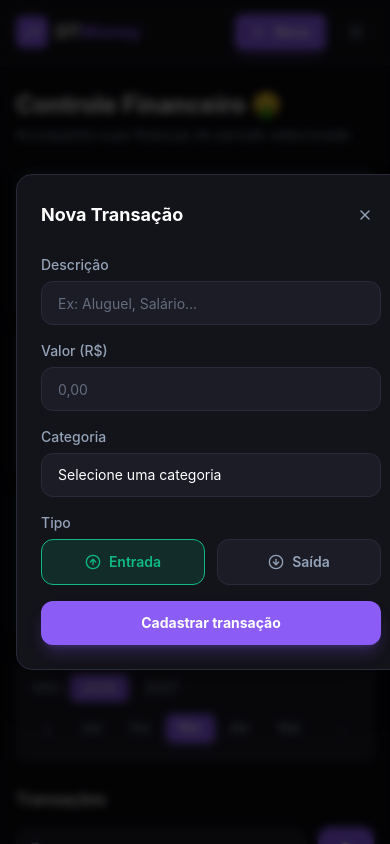
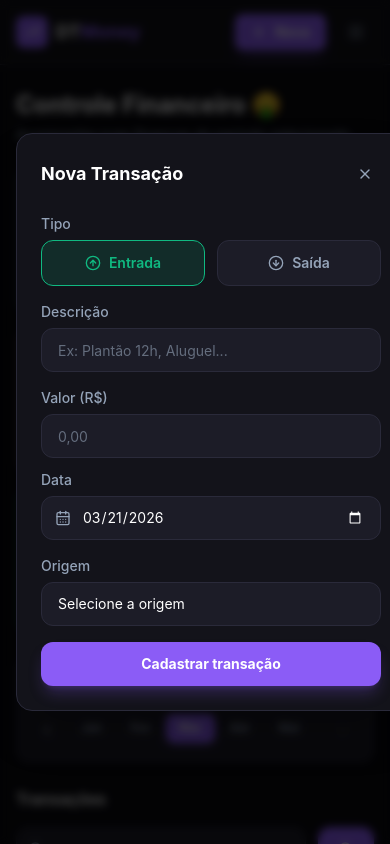
Before and after one commit to juanevangelista1/Finance_Controll, a Next.js app: page / in a window 390 px wide. Both pictures are taken after a click on the button "Nova". Shown: the top 844 px of the page. Built offline with nearby package versions, Linux system fonts and the light colour scheme.

Commit message:
feat: Implement core transaction management features including UI components for display, search, and creation, backed by session storage.

```diff
--- a/src/application/transaction/dtos/TransactionDTO.ts
+++ b/src/application/transaction/dtos/TransactionDTO.ts
@@ -3,6 +3,7 @@ export interface CreateTransactionDTO {
   amount: number
   type: 'income' | 'outcome'
   category: string
+  date: string // YYYY-MM-DD
 }
 
 export interface TransactionFilterDTO {
--- a/src/infrastructure/repositories/SessionStorageTransactionRepository.ts
+++ b/src/infrastructure/repositories/SessionStorageTransactionRepository.ts
@@ -31,13 +31,16 @@ export class SessionStorageTransactionRepository implements ITransactionReposito
 
   create(data: CreateTransactionDTO): Transaction {
     const transactions = this.getAll()
+    // Parse the date as local noon to avoid UTC offset crossing month boundary
+    const [y, m, d] = data.date.split('-').map(Number)
+    const localDate = new Date(y, m - 1, d, 12, 0, 0)
     const newTransaction: Transaction = {
       id: generateId(),
       description: data.description,
       type: data.type,
       amount: data.amount,
       category: data.category,
-      createdAt: new Date().toISOString(),
+      createdAt: localDate.toISOString(),
     }
     this.persist([...transactions, newTransaction])
     return newTransaction
--- a/src/presentation/components/Footer/index.tsx
+++ b/src/presentation/components/Footer/index.tsx
@@ -22,7 +22,7 @@ export function Footer() {
               href="https://www.linkedin.com/in/juan-evangelista/"
               target="_blank"
               rel="noopener noreferrer"
-              className="inline-flex items-center gap-1 font-semibold text-dt-purple-light hover:text-white transition-colors group"
+              className="inline-flex cursor-pointer items-center gap-1 font-semibold text-dt-purple-light hover:text-white transition-colors group"
             >
               Juan Evangelista
               <Linkedin className="h-3.5 w-3.5 transition-transform group-hover:scale-110" />
--- a/src/presentation/components/Header/index.tsx
+++ b/src/presentation/components/Header/index.tsx
@@ -23,7 +23,7 @@ export function Header() {
         <div className="mx-auto max-w-6xl px-4 sm:px-6">
           <div className="flex h-16 items-center justify-between">
             {/* Logo */}
-            <Link href="/" className="flex items-center gap-2 group">
+            <Link href="/" className="flex cursor-pointer items-center gap-2 group">
               <div className="flex h-8 w-8 items-center justify-center rounded-lg bg-dt-purple transition-transform group-hover:scale-110">
                 <TrendingUp className="h-4 w-4 text-white" />
               </div>
@@ -39,7 +39,7 @@ export function Header() {
                   key={link.href}
                   href={link.href}
                   className={cn(
-                    'px-4 py-2 rounded-lg text-sm font-medium transition-colors',
+                    'cursor-pointer px-4 py-2 rounded-lg text-sm font-medium transition-colors',
                     pathname === link.href
                       ? 'bg-dt-purple/20 text-dt-purple-light'
                       : 'text-dt-muted hover:text-white hover:bg-white/5',
@@ -54,7 +54,7 @@ export function Header() {
             <div className="flex items-center gap-3">
               <button
                 onClick={() => setModalOpen(true)}
-                className="flex items-center gap-2 rounded-lg bg-dt-purple px-4 py-2 text-sm font-semibold text-white shadow-lg shadow-dt-purple/25 transition-all hover:bg-dt-purple-dark hover:shadow-dt-purple/40 active:scale-95"
+                className="flex cursor-pointer items-center gap-2 rounded-lg bg-dt-purple px-4 py-2 text-sm font-semibold text-white shadow-lg shadow-dt-purple/25 transition-all hover:bg-dt-purple-dark hover:shadow-dt-purple/40 active:scale-95"
               >
                 <Plus className="h-4 w-4" />
                 <span className="hidden sm:inline">Nova transação</span>
@@ -64,7 +64,7 @@ export function Header() {
               {/* Mobile menu */}
               <button
                 onClick={() => setMenuOpen(!menuOpen)}
-                className="md:hidden p-2 rounded-lg text-dt-muted hover:text-white hover:bg-white/5 transition-colors"
+                className="md:hidden cursor-pointer p-2 rounded-lg text-dt-muted hover:text-white hover:bg-white/5 transition-colors"
                 aria-label="Menu"
               >
                 {menuOpen ? <X className="h-5 w-5" /> : <Menu className="h-5 w-5" />}
@@ -81,7 +81,7 @@ export function Header() {
                   href={link.href}
                   onClick={() => setMenuOpen(false)}
                   className={cn(
-                    'flex items-center gap-2 px-4 py-3 text-sm font-medium rounded-lg transition-colors',
+                    'cursor-pointer flex items-center gap-2 px-4 py-3 text-sm font-medium rounded-lg transition-colors',
                     pathname === link.href
                       ? 'text-dt-purple-light bg-dt-purple/10'
                       : 'text-dt-muted hover:text-white hover:bg-white/5',
--- a/src/presentation/components/MonthYearFilter/index.tsx
+++ b/src/presentation/components/MonthYearFilter/index.tsx
@@ -41,7 +41,7 @@ export function MonthYearFilter() {
               key={year}
               onClick={() => setFilter({ year })}
               className={cn(
-                'rounded-lg px-3 py-1 text-sm font-medium transition-colors',
+                'cursor-pointer rounded-lg px-3 py-1 text-sm font-medium transition-colors',
                 currentYear === year
                   ? 'bg-dt-purple text-white'
                   : 'text-dt-muted hover:text-white hover:bg-white/5',
@@ -70,7 +70,7 @@ export function MonthYearFilter() {
               key={month}
               onClick={() => setFilter({ month: index })}
               className={cn(
-                'flex-shrink-0 rounded-lg px-3 py-1.5 text-xs font-semibold transition-all',
+                'cursor-pointer flex-shrink-0 rounded-lg px-3 py-1.5 text-xs font-semibold transition-all',
                 currentMonth === index
                   ? 'bg-dt-purple text-white shadow-md shadow-dt-purple/30 scale-105'
                   : 'text-dt-muted hover:text-white hover:bg-white/5',
--- a/src/presentation/components/NewTransactionModal/index.tsx
+++ b/src/presentation/components/NewTransactionModal/index.tsx
@@ -4,7 +4,7 @@ import { useForm, Controller } from 'react-hook-form'
 import { zodResolver } from '@hookform/resolvers/zod'
 import { z } from 'zod'
 import * as Dialog from '@radix-ui/react-dialog'
-import { ArrowUpCircle, ArrowDownCircle, X } from 'lucide-react'
+import { ArrowUpCircle, ArrowDownCircle, X, CalendarDays } from 'lucide-react'
 import { useTransactionsContext } from '../../contexts/TransactionsContext'
 import { cn } from '../../../shared/utils/cn'
 
@@ -13,14 +13,28 @@ const schema = z.object({
   amount: z.coerce.number().positive('Valor deve ser positivo'),
   category: z.string().min(1, 'Categoria obrigatória'),
   type: z.enum(['income', 'outcome']),
+  date: z.string().min(1, 'Data obrigatória'),
 })
 
 type FormData = z.infer<typeof schema>
 
-const CATEGORIES = [
+const INCOME_CATEGORIES = [
+  'Plantão', 'SAMU', 'AeroMédico', 'Salário',
+  'Freelance', 'Investimentos', 'Outros',
+]
+
+const OUTCOME_CATEGORIES = [
   'Alimentação', 'Moradia', 'Transporte', 'Saúde', 'Educação',
-  'Lazer', 'Assinaturas', 'Trabalho', 'Freelance', 'Investimentos', 'Outros',
+  'Lazer', 'Assinaturas', 'Outros',
 ]
+
+function todayISO(): string {
+  const now = new Date()
+  const y = now.getFullYear()
+  const m = String(now.getMonth() + 1).padStart(2, '0')
+  const d = String(now.getDate()).padStart(2, '0')
+  return `${y}-${m}-${d}`
+}
 
 interface Props {
   open: boolean
@@ -34,20 +48,25 @@ export function NewTransactionModal({ open, onOpenChange }: Props) {
     handleSubmit,
     control,
     reset,
+    watch,
+    setValue,
     formState: { errors, isSubmitting },
   } = useForm<FormData>({
     resolver: zodResolver(schema),
-    defaultValues: { type: 'income' },
+    defaultValues: { type: 'income', date: todayISO() },
   })
+
+  const currentType = watch('type')
+  const categories = currentType === 'income' ? INCOME_CATEGORIES : OUTCOME_CATEGORIES
 
   function onSubmit(data: FormData) {
     createTransaction(data)
-    reset()
+    reset({ type: 'income', date: todayISO() })
     onOpenChange(false)
   }
 
   function handleClose() {
-    reset()
+    reset({ type: 'income', date: todayISO() })
     onOpenChange(false)
   }
 
@@ -55,20 +74,67 @@ export function NewTransactionModal({ open, onOpenChange }: Props) {
     <Dialog.Root open={open} onOpenChange={handleClose}>
       <Dialog.Portal>
         <Dialog.Overlay className="fixed inset-0 z-50 bg-black/70 backdrop-blur-sm animate-fade-in" />
-        <Dialog.Content className="fixed left-1/2 top-1/2 z-50 w-full max-w-lg -translate-x-1/2 -translate-y-1/2 rounded-2xl border border-dt-border bg-dt-surface p-6 shadow-2xl animate-slide-up mx-4">
+        <Dialog.Content className="fixed left-1/2 top-1/2 z-50 w-full max-w-lg -translate-x-1/2 -translate-y-1/2 rounded-2xl border border-dt-border bg-dt-surface p-6 shadow-2xl animate-slide-up mx-4 max-h-[90dvh] overflow-y-auto">
           <div className="mb-6 flex items-center justify-between">
             <Dialog.Title className="text-lg font-bold text-white">
               Nova Transação
             </Dialog.Title>
             <button
               onClick={handleClose}
-              className="rounded-lg p-2 text-dt-muted hover:text-white hover:bg-white/5 transition-colors"
+              className="cursor-pointer rounded-lg p-2 text-dt-muted hover:text-white hover:bg-white/5 transition-colors"
             >
               <X className="h-4 w-4" />
             </button>
           </div>
 
           <form onSubmit={handleSubmit(onSubmit)} className="space-y-4">
+            {/* Type — primeiro para as categorias reagirem */}
+            <div>
+              <label className="mb-1.5 block text-sm font-medium text-dt-muted">
+                Tipo
+              </label>
+              <Controller
+                control={control}
+                name="type"
+                render={({ field }) => (
+                  <div className="grid grid-cols-2 gap-3">
+                    <button
+                      type="button"
+                      onClick={() => {
+                        field.onChange('income')
+                        setValue('category', '')
+                      }}
+                      className={cn(
+                        'cursor-pointer flex items-center justify-center gap-2 rounded-xl border py-3 text-sm font-semibold transition-all',
+                        field.value === 'income'
+                          ? 'border-dt-green bg-dt-green/15 text-dt-green'
+                          : 'border-dt-border bg-dt-card text-dt-muted hover:border-dt-green/30 hover:text-dt-green',
+                      )}
+                    >
+                      <ArrowUpCircle className="h-4 w-4" />
+                      Entrada
+                    </button>
+                    <button
+                      type="button"
+                      onClick={() => {
+                        field.onChange('outcome')
+                        setValue('category', '')
+                      }}
+                      className={cn(
+                        'cursor-pointer flex items-center justify-center gap-2 rounded-xl border py-3 text-sm font-semibold transition-all',
+                        field.value === 'outcome'
+                          ? 'border-dt-red bg-dt-red/15 text-dt-red'
+                          : 'border-dt-border bg-dt-card text-dt-muted hover:border-dt-red/30 hover:text-dt-red',
+                      )}
+                    >
+                      <ArrowDownCircle className="h-4 w-4" />
+                      Saída
+                    </button>
+                  </div>
+                )}
+              />
+            </div>
+
             {/* Description */}
             <div>
               <label className="mb-1.5 block text-sm font-medium text-dt-muted">
@@ -76,7 +142,7 @@ export function NewTransactionModal({ open, onOpenChange }: Props) {
               </label>
               <input
                 {...register('description')}
-                placeholder="Ex: Aluguel, Salário..."
+                placeholder="Ex: Plantão 12h, Aluguel..."
                 className="h-11 w-full rounded-xl border border-dt-border bg-dt-card px-4 text-sm text-white placeholder:text-dt-muted/60 focus:border-dt-purple/60 focus:outline-none focus:ring-2 focus:ring-dt-purple/20 transition-all"
               />
               {errors.description && (
@@ -84,7 +150,8 @@ export function NewTransactionModal({ open, onOpenChange }: Props) {
               )}
             </div>
 
-            {/* Amount */}
+            {/* Amount + Date lado a lado */}
+            <div className="grid grid-cols-1 sm:grid-cols-2 gap-3">
               <div>
                 <label className="mb-1.5 block text-sm font-medium text-dt-muted">
                   Valor (R$)
@@ -102,64 +169,43 @@ export function NewTransactionModal({ open, onOpenChange }: Props) {
                 )}
               </div>
 
-            {/* Category */}
               <div>
                 <label className="mb-1.5 block text-sm font-medium text-dt-muted">
-                Categoria
+                  Data
+                </label>
+                <label className="relative block cursor-pointer">
+                  <CalendarDays className="pointer-events-none absolute left-3.5 top-1/2 h-4 w-4 -translate-y-1/2 text-dt-muted" />
+                  <input
+                    {...register('date')}
+                    type="date"
+                    className="h-11 w-full cursor-pointer rounded-xl border border-dt-border bg-dt-card pl-10 pr-4 text-sm text-white focus:border-dt-purple/60 focus:outline-none focus:ring-2 focus:ring-dt-purple/20 transition-all [color-scheme:dark]"
+                  />
+                </label>
+                {errors.date && (
+                  <p className="mt-1 text-xs text-dt-red">{errors.date.message}</p>
+                )}
+              </div>
+            </div>
+
+            {/* Category — reativa ao tipo */}
+            <div>
+              <label className="mb-1.5 block text-sm font-medium text-dt-muted">
+                {currentType === 'income' ? 'Origem' : 'Categoria'}
               </label>
               <select
                 {...register('category')}
-                className="h-11 w-full rounded-xl border border-dt-border bg-dt-card px-4 text-sm text-white focus:border-dt-purple/60 focus:outline-none focus:ring-2 focus:ring-dt-purple/20 transition-all appearance-none"
+                className="h-11 w-full cursor-pointer rounded-xl border border-dt-border bg-dt-card px-4 text-sm text-white focus:border-dt-purple/60 focus:outline-none focus:ring-2 focus:ring-dt-purple/20 transition-all appearance-none"
               >
-                <option value="" className="bg-dt-surface">Selecione uma categoria</option>
-                {CATEGORIES.map((cat) => (
+                <option value="" className="bg-dt-surface">
+                  {currentType === 'income' ? 'Selecione a origem' : 'Selecione a categoria'}
+                </option>
+                {categories.map((cat) => (
                   <option key={cat} value={cat} className="bg-dt-surface">{cat}</option>
                 ))}
               </select>
               {errors.category && (
                 <p className="mt-1 text-xs text-dt-red">{errors.category.message}</p>
               )}
-            </div>
-
-            {/* Type */}
-            <div>
-              <label className="mb-1.5 block text-sm font-medium text-dt-muted">
-                Tipo
-              </label>
-              <Controller
-                control={control}
-                name="type"
-                render={({ field }) => (
-                  <div className="grid grid-cols-2 gap-3">
-                    <button
-                      type="button"
-                      onClick={() => field.onChange('income')}
-                      className={cn(
-                        'flex items-center justify-center gap-2 rounded-xl border py-3 text-sm font-semibold transition-all',
-                        field.value === 'income'
-                          ? 'border-dt-green bg-dt-green/15 text-dt-green'
-                          : 'border-dt-border bg-dt-card text-dt-muted hover:border-dt-green/30 hover:text-dt-green',
-                      )}
-                    >
-                      <ArrowUpCircle className="h-4 w-4" />
-                      Entrada
-                    </button>
-                    <button
-                      type="button"
-                      onClick={() => field.onChange('outcome')}
-                      className={cn(
-                        'flex items-center justify-center gap-2 rounded-xl border py-3 text-sm font-semibold transition-all',
-                        field.value === 'outcome'
-                          ? 'border-dt-red bg-dt-red/15 text-dt-red'
-                          : 'border-dt-border bg-dt-card text-dt-muted hover:border-dt-red/30 hover:text-dt-red',
-                      )}
-                    >
-                      <ArrowDownCircle className="h-4 w-4" />
-                      Saída
-                    </button>
-                  </div>
-                )}
-              />
             </div>
 
             <button
--- a/src/presentation/components/SearchForm/index.tsx
+++ b/src/presentation/components/SearchForm/index.tsx
@@ -44,7 +44,7 @@ export function SearchForm() {
           <button
             type="button"
             onClick={clearSearch}
-            className="absolute right-3 top-1/2 -translate-y-1/2 text-dt-muted hover:text-white transition-colors"
+            className="absolute cursor-pointer right-3 top-1/2 -translate-y-1/2 text-dt-muted hover:text-white transition-colors"
           >
             <X className="h-4 w-4" />
           </button>
@@ -52,7 +52,7 @@ export function SearchForm() {
       </div>
       <button
         type="submit"
-        className="flex items-center gap-2 rounded-xl bg-dt-purple px-5 py-2.5 text-sm font-semibold text-white shadow-lg shadow-dt-purple/25 transition-all hover:bg-dt-purple-dark active:scale-95"
+        className="flex cursor-pointer items-center gap-2 rounded-xl bg-dt-purple px-5 py-2.5 text-sm font-semibold text-white shadow-lg shadow-dt-purple/25 transition-all hover:bg-dt-purple-dark active:scale-95"
       >
         <Search className="h-4 w-4" />
         <span className="hidden sm:inline">Buscar</span>
--- a/src/presentation/components/TransactionsList/index.tsx
+++ b/src/presentation/components/TransactionsList/index.tsx
@@ -35,13 +35,13 @@ function DeleteConfirmModal({
           <div className="flex gap-3">
             <button
               onClick={onCancel}
-              className="flex-1 rounded-xl border border-dt-border py-2.5 text-sm font-semibold text-dt-muted hover:text-white hover:bg-white/5 transition-colors"
+              className="flex-1 cursor-pointer rounded-xl border border-dt-border py-2.5 text-sm font-semibold text-dt-muted hover:text-white hover:bg-white/5 transition-colors"
             >
               Cancelar
             </button>
             <button
               onClick={onConfirm}
-              className="flex-1 rounded-xl bg-dt-red py-2.5 text-sm font-bold text-white shadow-lg shadow-dt-red/25 hover:bg-dt-red-dark transition-colors active:scale-95"
+              className="flex-1 cursor-pointer rounded-xl bg-dt-red py-2.5 text-sm font-bold text-white shadow-lg shadow-dt-red/25 hover:bg-dt-red-dark transition-colors active:scale-95"
             >
               Remover
             </button>
@@ -92,7 +92,7 @@ export function TransactionsList() {
               </div>
               <button
                 onClick={() => setDeleteTarget({ id: transaction.id, description: transaction.description })}
-                className="p-1.5 rounded-lg text-dt-muted hover:text-dt-red hover:bg-dt-red/10 transition-colors flex-shrink-0"
+                className="cursor-pointer p-1.5 rounded-lg text-dt-muted hover:text-dt-red hover:bg-dt-red/10 transition-colors flex-shrink-0"
               >
                 <Trash2 className="h-4 w-4" />
               </button>
@@ -174,7 +174,7 @@ export function TransactionsList() {
                 <td className="px-6 py-4">
                   <button
                     onClick={() => setDeleteTarget({ id: transaction.id, description: transaction.description })}
-                    className="rounded-lg p-2 text-dt-muted opacity-0 group-hover:opacity-100 hover:text-dt-red hover:bg-dt-red/10 transition-all"
+                    className="cursor-pointer rounded-lg p-2 text-dt-muted opacity-0 group-hover:opacity-100 hover:text-dt-red hover:bg-dt-red/10 transition-all"
                   >
                     <Trash2 className="h-4 w-4" />
                   </button>
```
Also changed, not shown: 2 other files (tests, documents, lock files or other folders). Lines whose indentation alone changed are shown as unchanged.
